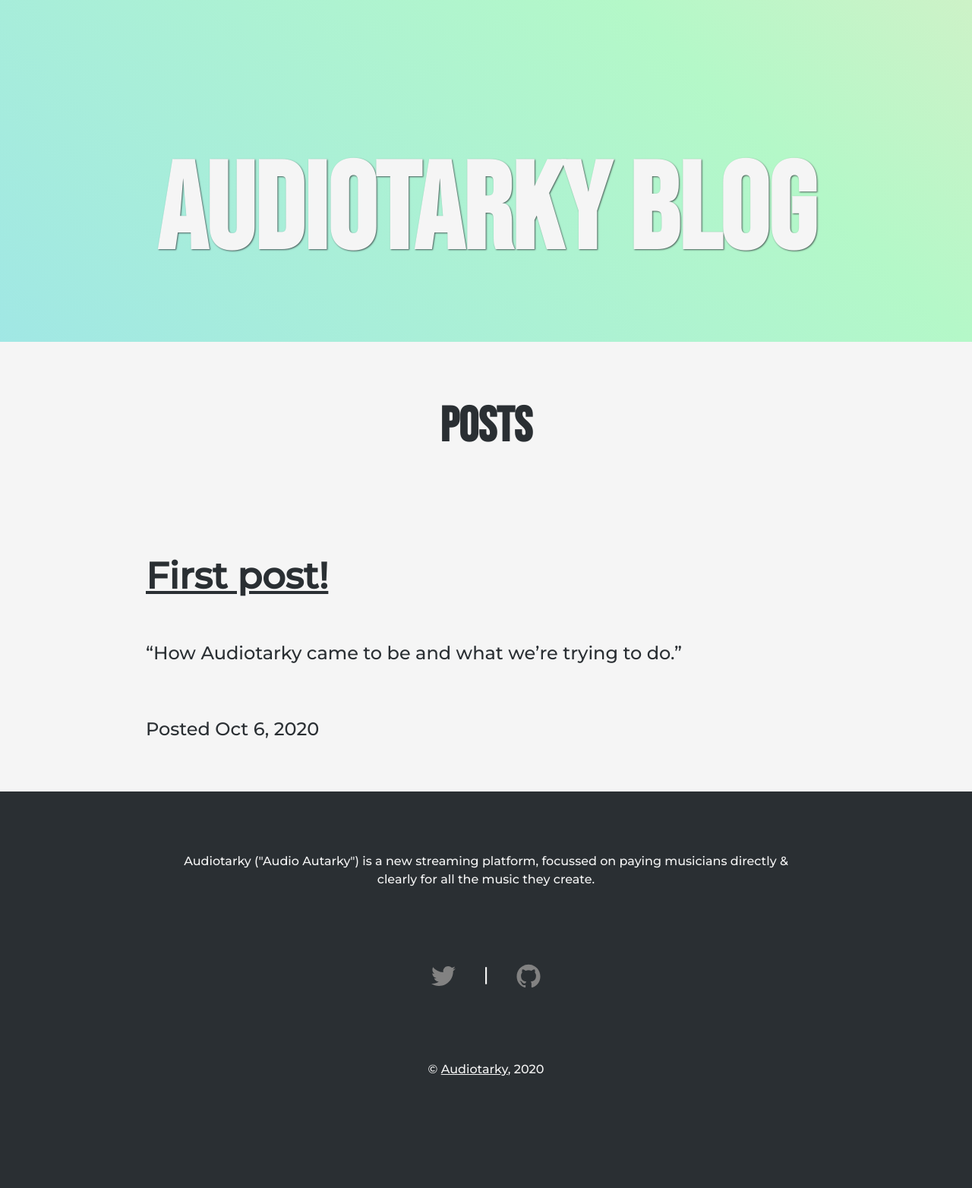
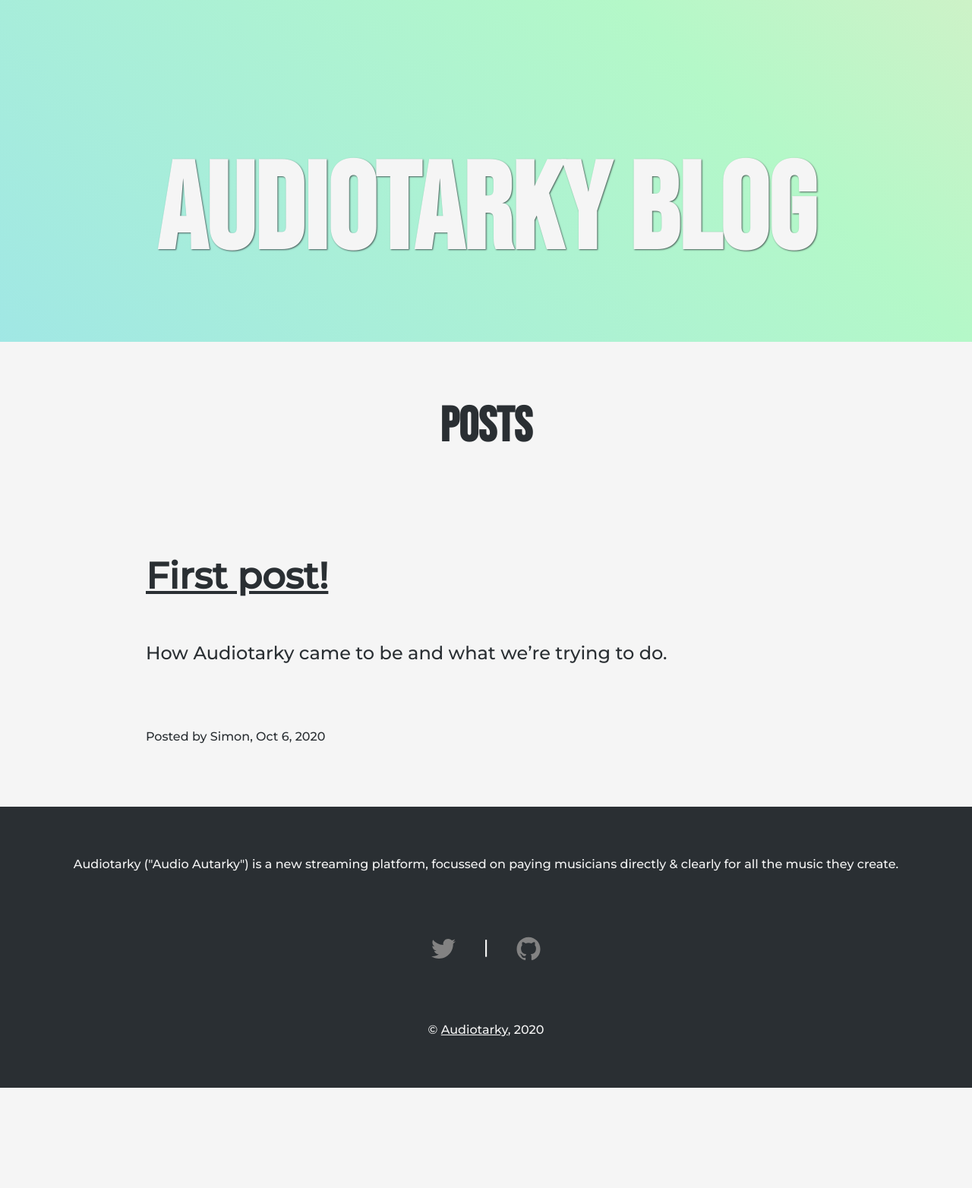
Before and after one commit to audiotarky/blog, a Jekyll site: the page built from index.md, in a window 1280 px wide. Shown: the whole page at 76% size. Built offline with Jekyll 4.4.1, drawn with Linux system fonts in a browser that asks for light colours; our own code applies the rules of GitHub Pages for plain Markdown files; after the commit the page ends 1432 px from its top, so only the background shows below that.

Commit message:
add author, slight layout tweaks

```diff
--- a/_layouts/landing.html
+++ b/_layouts/landing.html
@@ -39,6 +39,11 @@
         blockquote {
             padding: 1rem;
             margin: 0;
+        }
+
+        .post-info {
+            font-size: 1rem;
+            padding: 1rem;
         }
 
         hr {
@@ -113,14 +118,17 @@
         }
 
         footer {
-            padding: 5rem 2.5rem;
+            margin-top: 4rem;
+            padding: 2.5rem 2.5rem;
             background-color: #2a2f33;
             color: whitesmoke;
         }
 
-        footer>p {
+        footer>p,
+        footer>ul {
             text-align: center;
             font-size: 1rem;
+            padding: 1.5rem;
         }
 
         footer a,
@@ -199,6 +207,11 @@
             height: 32px;
             vertical-align: middle;
         }
+
+        .left {
+            text-align: left;
+            padding: 1rem 15%;
+        }
     </style>
 </head>
 
--- a/_layouts/post.html
+++ b/_layouts/post.html
@@ -3,4 +3,5 @@
 ---
 
 <h1>{{page.title}}</h1>
+<div class="post-info">By {{page.author}}, {{page.date | date_to_long_string }} </div>
 {{content}}
--- a/index.md
+++ b/index.md
@@ -8,7 +8,7 @@
 {% for post in site.posts %}
 ### [{{post.title}}]({{post.url}})
 
-"{{post.excerpt | strip_html | strip}}"
+{{post.excerpt | strip_html | strip}}
 
-Posted {{ post.date | date: "%b %-d, %Y" }}
+<div class="post-info left">Posted by {{post.author}}, {{ post.date | date: "%b %-d, %Y" }}</div>
 {% endfor %}
```
